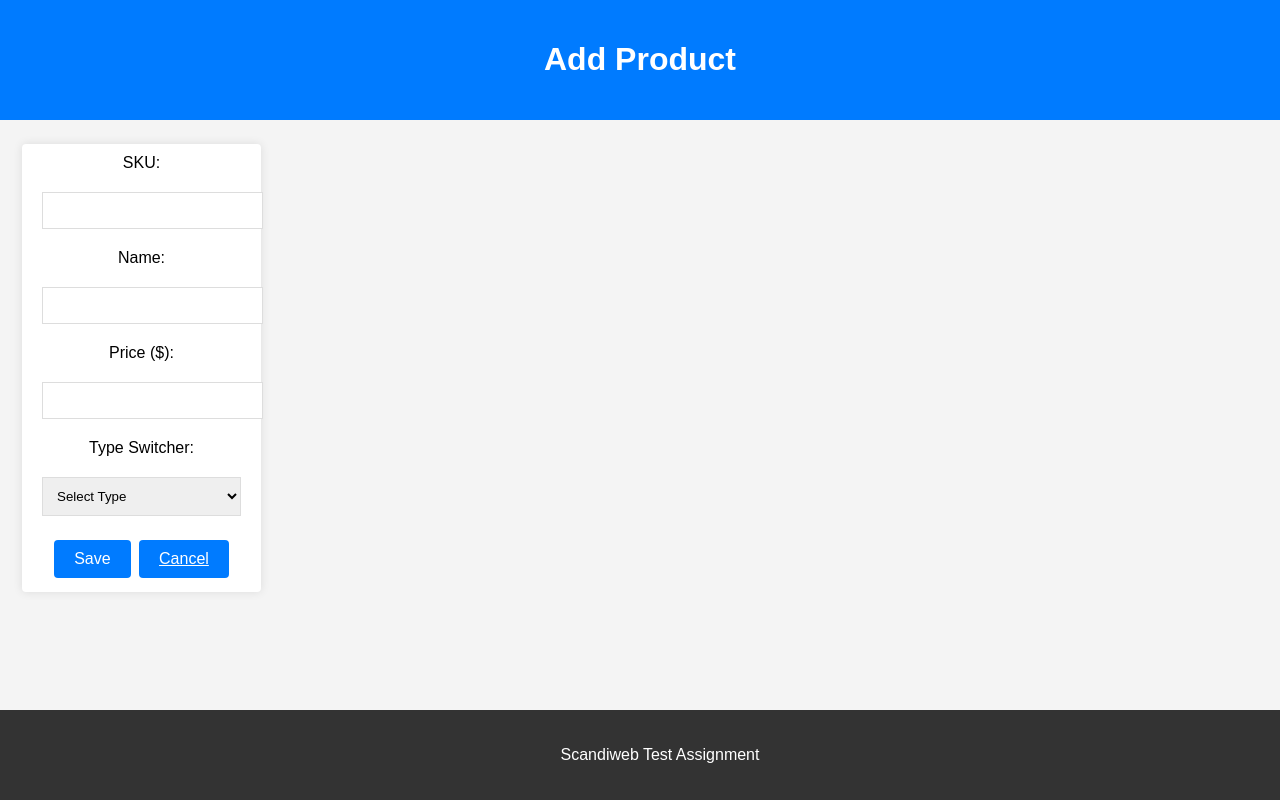
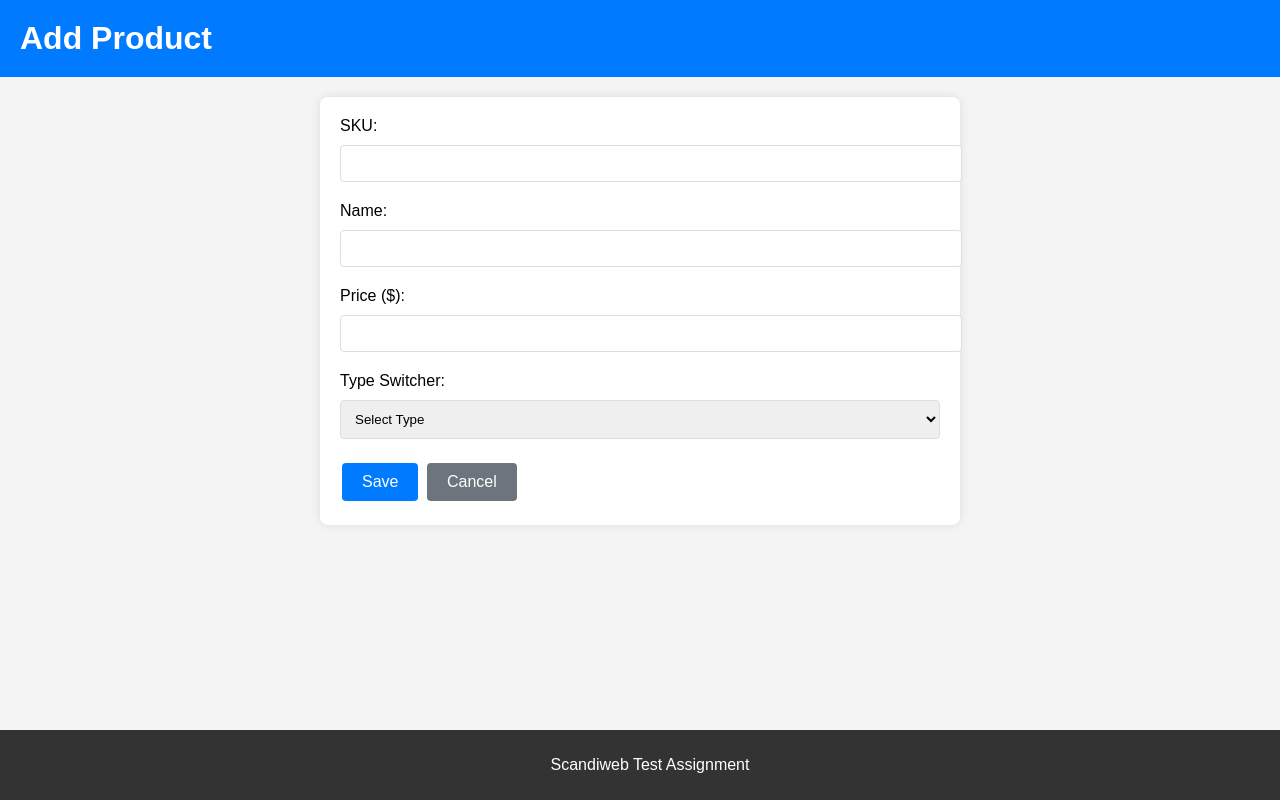
Before and after one commit to izoria1/full-stack-project-2-Product-catalog, a PHP site: page /add-product.php in a window 1280 px wide. Run offline with PHP 8.4, Linux system fonts and the light colour scheme.

Commit message:
Update 15  of project setup

```diff
--- a/public/add-product.php
+++ b/public/add-product.php
@@ -4,46 +4,48 @@
     <meta charset="UTF-8">
     <meta name="viewport" content="width=device-width, initial-scale=1.0">
     <title>Add Product</title>
-    <!-- Link to CSS -->
     <link rel="stylesheet" href="css/style.css">
 </head>
 <body>
     <header>
         <h1>Add Product</h1>
     </header>
-    <section>
-        <form id="product-form" action="../actions/product_action.php" method="post">
-            <!-- Hidden input to specify the action -->
+    <main> <!-- Use main for the primary content -->
+        <section class="form-section"> <!-- Added class for specific styling -->
+            <form id="product-form" action="../actions/product_action.php" method="post" class="product-form">
                 <input type="hidden" name="action" value="create">
-
+                <div class="form-group"> <!-- Grouping each input field -->
                     <label for="sku">SKU:</label>
                     <input type="text" id="sku" name="sku" required>
-
+                </div>
+                <div class="form-group">
                     <label for="name">Name:</label>
                     <input type="text" id="name" name="name" required>
-
+                </div>
+                <div class="form-group">
                     <label for="price">Price ($):</label>
                     <input type="number" id="price" name="price" step="0.01" required>
-
+                </div>
+                <div class="form-group">
                     <label for="productType">Type Switcher:</label>
                     <select id="productType" name="type">
-                <option value="">Select Type</option> <!-- Default option -->
+                        <option value="">Select Type</option>
                         <option value="DVD">DVD</option>
                         <option value="Book">Book</option>
                         <option value="Furniture">Furniture</option>
                     </select>
-
-            <!-- Additional fields will be inserted here based on the selected product type -->
+                </div>
                 <div id="specificFields"></div>
-
-            <button type="submit">Save</button>
-            <a href="index.php" class="button">Cancel</a>
+                <div class="form-actions"> <!-- For buttons -->
+                    <button type="submit" class="btn-save">Save</button>
+                    <a href="index.php" class="button cancel">Cancel</a>
+                </div>
             </form>
         </section>
+    </main>
     <footer>
         <p>Scandiweb Test Assignment</p>
     </footer>
-    <!-- Link to JavaScript for dynamic form handling -->
     <script src="js/dynamicForm.js"></script>
 </body>
 </html>
--- a/public/css/style.css
+++ b/public/css/style.css
@@ -6,66 +6,90 @@ body {
     background-color: #f4f4f4;
 }
 
-header, footer {
-    padding: 20px;
-    text-align: center;
-    color: #ffffff;
+main {
+    /* Ensure there's enough space at the bottom */
+    padding-bottom: 100px; /* Adjust the value based on your footer's height */
 }
 
 header {
     background-color: #007bff;
+    color: #ffffff;
+    padding: 20px;
+    text-align: center;
+    display: flex;
+    justify-content: space-between;
+    align-items: center;
 }
+
+header h1 {
+    margin: 0;
+}
+
 
 footer {
     background-color: #333;
+    color: #ffffff;
+    text-align: center;
+    padding: 10px;
     position: fixed;
     left: 0;
     bottom: 0;
     width: 100%;
 }
 
-section {
-    padding: 20px;
+
+
+/* Buttons and Links */
+.button, .btn-save {
+    background-color: #007bff;
+    color: #ffffff;
+    border: none;
+    padding: 10px 20px;
+    text-align: center;
+    text-decoration: none;
+    display: inline-block;
+    margin: 4px 2px;
+    cursor: pointer;
+    border-radius: 4px;
+    font-size: 16px;
 }
 
-/* Form and Buttons Styling */
-form, .button, button[type="submit"] {
-    border-radius: 4px;
-    padding: 10px 20px;
-    text-align: center;
-    display: inline-block;
-    margin: 4px 2px;
-    font-size: 16px;
-    cursor: pointer;
+.button:hover, .btn-save:hover {
+    background-color: #0056b3;
 }
 
+.cancel {
+    background-color: #6c757d;
+}
+
+.cancel:hover {
+    background-color: #5a6268;
+}
+
+/* Form styling */
 form {
+    max-width: 600px;
+    margin: 20px auto;
     background: #ffffff;
+    padding: 20px;
+    border-radius: 8px;
     box-shadow: 0 0 10px rgba(0,0,0,0.1);
 }
 
-label, input[type="text"], input[type="number"], select {
+label {
     display: block;
-    width: 100%;
-    margin-bottom: 20px;
+    margin-bottom: 10px;
 }
 
 input[type="text"], input[type="number"], select {
+    width: 100%;
     padding: 10px;
+    margin-bottom: 20px;
     border: 1px solid #ddd;
+    border-radius: 4px;
 }
 
-.button, button[type="submit"] {
-    background-color: #007bff;
-    color: #ffffff;
-    border: none;
-}
-
-.button:hover, button[type="submit"]:hover {
-    background-color: #0056b3;
-}
-
-/* Product List Page Styling */
+/* Product List Page */
 #product-list {
     display: grid;
     grid-template-columns: repeat(auto-fill, minmax(200px, 1fr));
@@ -76,16 +100,21 @@ input[type="text"], input[type="number"], select {
 .product-item {
     background: #ffffff;
     border: 1px solid #ddd;
+    padding: 20px;
+    border-radius: 4px;
     box-shadow: 0 0 10px rgba(0,0,0,0.1);
-    padding: 20px;
     position: relative;
 }
 
-.product-item h2, .product-item p {
-    margin: 0 0 10px;
+.product-item h3, .product-item p {
+    margin: 5px 0;
 }
 
-/* Action Buttons and Checkbox */
+/* Ensure that the form doesn't extend into the footer area */
+.product-form {
+    margin-bottom: 50px; /* Provide some space at the bottom of the form */
+}
+
 .delete-checkbox {
     position: absolute;
     top: 10px;
@@ -93,7 +122,7 @@ input[type="text"], input[type="number"], select {
 }
 
 #delete-product-btn {
-    background-color: #dc3545; /* Red color for deletion */
+    background-color: #dc3545;
 }
 
 #delete-product-btn:hover {
@@ -102,8 +131,17 @@ input[type="text"], input[type="number"], select {
 
 /* Responsive adjustments */
 @media (max-width: 600px) {
-    .button, button[type="submit"] {
+    header {
+        flex-direction: column;
+    }
+
+    .button, .btn-save {
         width: 100%;
-        margin: 10px 0;
+        margin-top: 10px;
+    }
+
+    form {
+        width: 90%;
+        margin: 20px auto;
     }
 }
--- a/public/index.php
+++ b/public/index.php
@@ -33,8 +33,8 @@
                 echo "<p>Size: {$product['size']} MB</p>";
             } elseif (isset($product['weight'])) {
                 echo "<p>Weight: {$product['weight']} Kg</p>";
-            } elseif (isset($product['dimensions'])) {
-                echo "<p>Dimensions: {$product['dimensions']}</p>";
+            } elseif (isset($product['height']) && isset($product['width']) && isset($product['length'])) {
+                echo "<p>Dimensions: {$product['height']}x{$product['width']}x{$product['length']} cm</p>";
             }
             echo "</div>";
         }
```
Also changed, not shown: actions/product_action.php (+20 -9 lines), classes/BookProduct.php (+23 -16 lines), classes/DVDProduct.php (+5 -6 lines), classes/FurnitureProduct.php (+4 -4 lines), public/js/dynamicForm.js (+1 -40 lines). Lines whose indentation alone changed are shown as unchanged.
